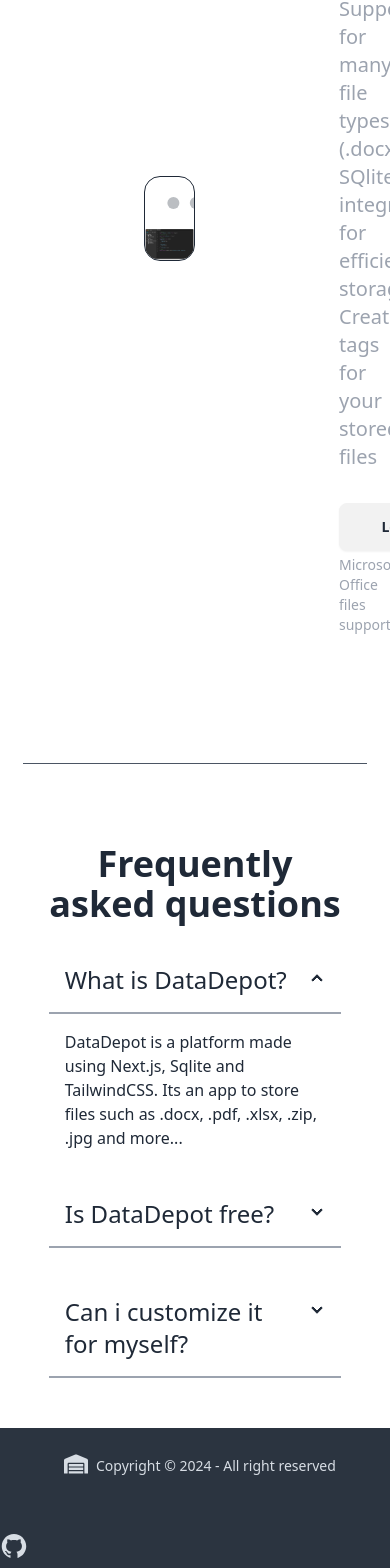
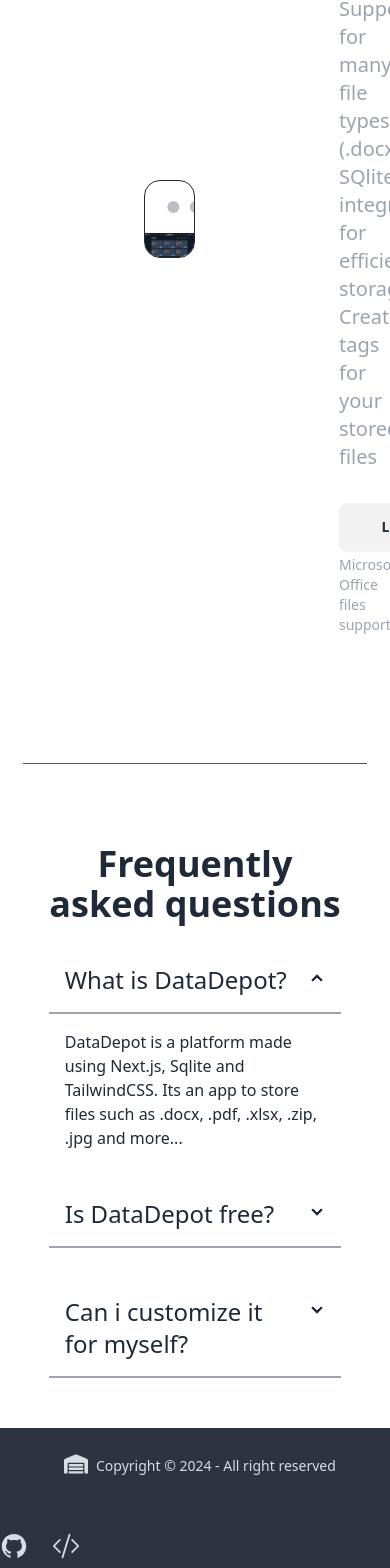
Before and after one commit to OndrejLosensky/DataDepot, a Next.js app: page / in a window 390 px wide. Shown: the part 2398-3966 px from the top of the page. Built offline with nearby package versions, Linux system fonts and the light colour scheme.

Commit message:
details fix

```diff
--- a/components/Footer.jsx
+++ b/components/Footer.jsx
@@ -20,6 +20,17 @@
                 <path d="M511.6 76.3C264.3 76.2 64 276.4 64 523.5 64 718.9 189.3 885 363.8 946c23.5 5.9 19.9-10.8 19.9-22.2v-77.5c-135.7 15.9-141.2-73.9-150.3-88.9C215 726 171.5 718 184.5 703c30.9-15.9 62.4 4 98.9 57.9 26.4 39.1 77.9 32.5 104 26 5.7-23.5 17.9-44.5 34.7-60.8-140.6-25.2-199.2-111-199.2-213 0-49.5 16.3-95 48.3-131.7-20.4-60.5 1.9-112.3 4.9-120 58.1-5.2 118.5 41.6 123.2 45.3 33-8.9 70.7-13.6 112.9-13.6 42.4 0 80.2 4.9 113.5 13.9 11.3-8.6 67.3-48.8 121.3-43.9 2.9 7.7 24.7 58.3 5.5 118 32.4 36.8 48.9 82.7 48.9 132.3 0 102.2-59 188.1-200 212.9a127.5 127.5 0 0138.1 91v112.5c.8 9 0 17.9 15 17.9 177.1-59.7 304.6-227 304.6-424.1 0-247.2-200.4-447.3-447.5-447.3z" />
               </svg>
             </a>
+
+            <a className='pl-4 hover:text-red-500 duration-300'>
+            <svg
+                fill="currentColor"
+                viewBox="0 0 16 16"
+                height="2em"
+                width="2em"
+              >
+                <path d="M10.478 1.647a.5.5 0 10-.956-.294l-4 13a.5.5 0 00.956.294l4-13zM4.854 4.146a.5.5 0 010 .708L1.707 8l3.147 3.146a.5.5 0 01-.708.708l-3.5-3.5a.5.5 0 010-.708l3.5-3.5a.5.5 0 01.708 0zm6.292 0a.5.5 0 000 .708L14.293 8l-3.147 3.146a.5.5 0 00.708.708l3.5-3.5a.5.5 0 000-.708l-3.5-3.5a.5.5 0 00-.708 0z" />
+              </svg>
+            </a>
         </nav>
   </footer>
   )
--- a/components/Navbar.jsx
+++ b/components/Navbar.jsx
@@ -35,7 +35,7 @@
         <h2 className='text-2xl pt-2 text-gray-200'> DataDepot </h2>
       </div>
       <div className="navbar-center hidden lg:flex">
-        <ul className="menu menu-horizontal px-1">
+        <ul className=" items-center flex flex-row gap-x-10 px-1">
           <li className='hover:text-gray-100 duration-200 underline-effect hover:no-underline'><Link href="/docs">Docs</Link></li>
           <li className='hover:text-gray-100 duration-200 underline-effect hover:no-underline'><Link href="/docs">Get started</Link></li>
           <li className='hover:text-gray-100 duration-200 underline-effect hover:no-underline'><Link href="/contact">Contact</Link></li>
--- a/components/auth/Register.jsx
+++ b/components/auth/Register.jsx
@@ -88,7 +88,7 @@
       case 2:
         return (
           <div className="flex flex-col w-full items-center justify-center space-y-4">
-            <h1 className='text-center text-gray-300 text-4xl py-6'>Step 2: Personal Information (Optional)</h1>
+            <h1 className='text-center text-gray-800 text-4xl py-6'>Step 2: Personal Information (Optional)</h1>
             <input
               type="text"
               name="name"
@@ -112,7 +112,7 @@
       case 3:
         return (
           <div className="flex flex-col w-full items-center justify-center space-y-4">
-            <h1 className='text-center text-gray-300 text-4xl py-6'>Step 3: Additional Information</h1>
+            <h1 className='text-center text-gray-800 text-4xl py-6'>Step 3: Additional Information</h1>
             <textarea
               name="additionalInfo"
               value={formData.additionalInfo}
--- a/components/home/Hero.jsx
+++ b/components/home/Hero.jsx
@@ -40,7 +40,7 @@
 
           </div>
 
-          <div class="flex place-items-center relative mr-32 mt-64 before:absolute before:h-[400px] before:w-full sm:before:w-[380px] before:translate-x-[450px] before:translate-y-[-350px] before:rounded-full before:bg-gradient-to-br before:from-warning before:to-transparent before:blur-2xl before:content-[''] after:absolute after:-z-20 after:h-[180px] after:w-full sm:after:w-[240px] after:translate-x-1/3 after:bg-gradient-conic after:from-secondary after:via-success after:blur-3xl after:content-[''] before:dark:bg-gradient-to-br before:dark:from-transparent before:dark:to-primary before:dark:opacity-20 after:dark:from-green-600 after:dark:via-green-400 after:dark:opacity-100 before:lg:h-[300px] z-[-1]"></div>
+          <div className="flex place-items-center relative mr-32 mt-64 before:absolute before:h-[400px] before:w-full sm:before:w-[380px] before:translate-x-[450px] before:translate-y-[-350px] before:rounded-full before:bg-gradient-to-br before:from-warning before:to-transparent before:blur-2xl before:content-[''] after:absolute after:-z-20 after:h-[180px] after:w-full sm:after:w-[240px] after:translate-x-1/3 after:bg-gradient-conic after:from-secondary after:via-success after:blur-3xl after:content-[''] before:dark:bg-gradient-to-br before:dark:from-transparent before:dark:to-primary before:dark:opacity-20 after:dark:from-green-600 after:dark:via-green-400 after:dark:opacity-100 before:lg:h-[300px] z-[-1]"></div>
 
 
           <div className='w-1/2 flex flex-col justify-center items-end'>
--- a/components/home/WhyChoose.jsx
+++ b/components/home/WhyChoose.jsx
@@ -9,11 +9,11 @@
         <div className='w-1/2 flex justify-center items-center'>
           <div className="mockup-browser border ml-36 w-auto h-auto">
             <div className="mockup-browser-toolbar">
-              <div className="input">https://daisyui.com</div>
+              <div className="input">https://data-depot.com</div>
             </div>
             <div className=''>
               <Image
-                  src="/editor.png"
+                  src="/backend.png"
                   alt="Code editor mockup image"
                   width={800}
                   height={0}
```
Also changed, not shown: public/backend.png (added).
